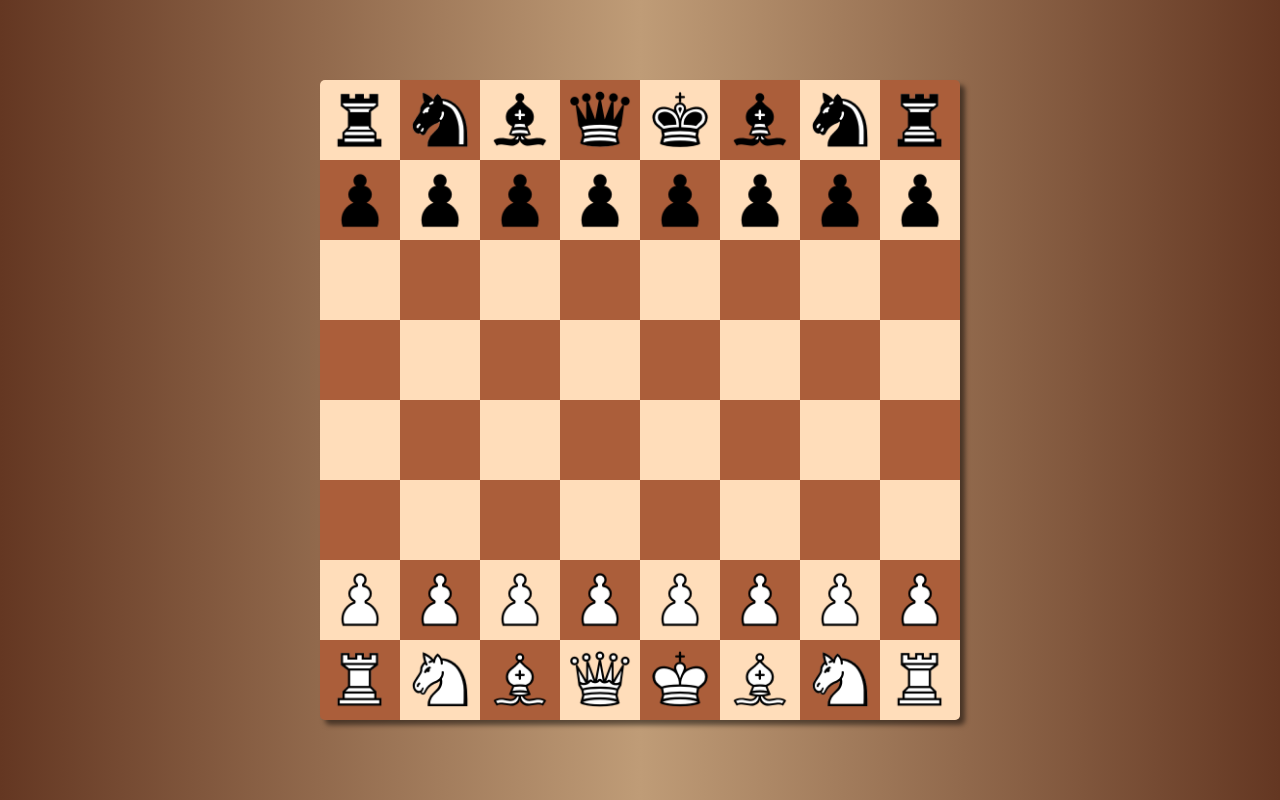
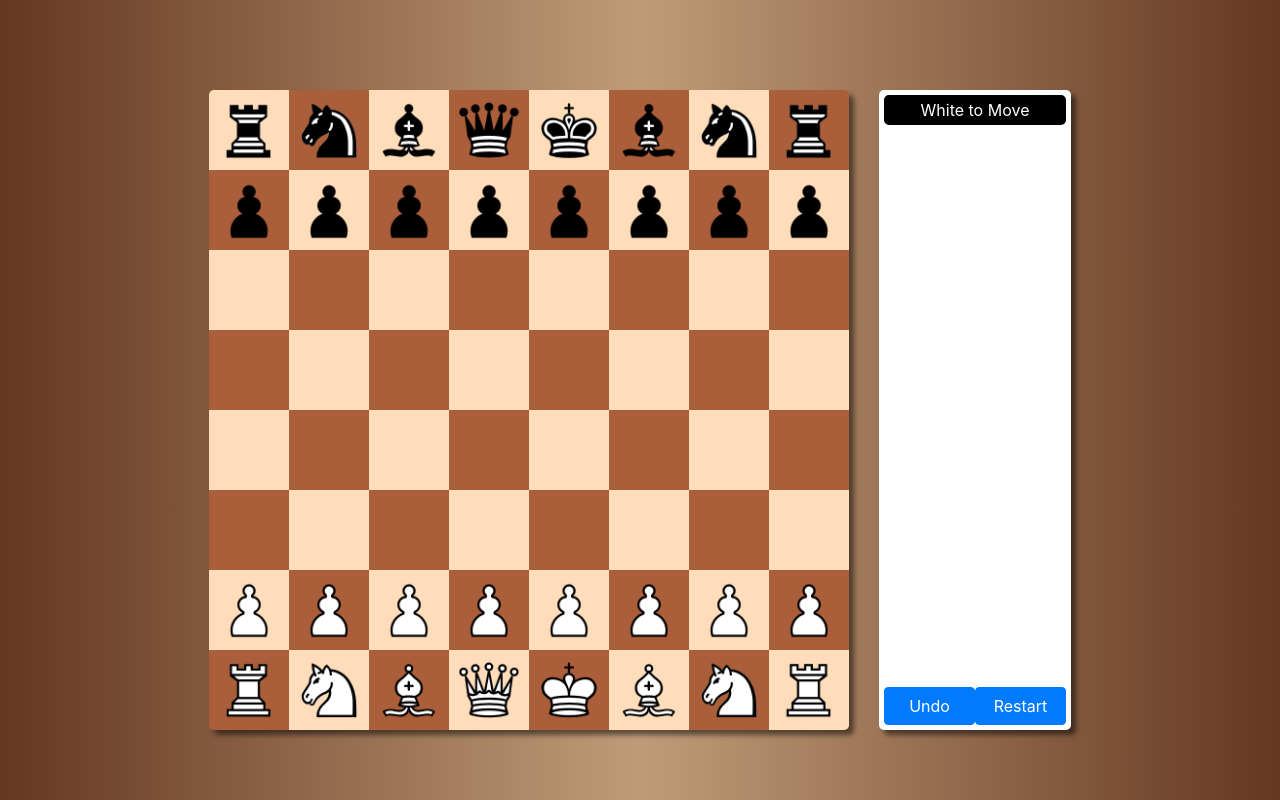
Before and after one commit to MatiMoreyra/react-chess, a React (Create React App) app in the folder app/: page / in a window 1280 px wide. Built offline with nearby package versions, Linux system fonts and the light colour scheme.

Commit message:
Add some dummy components

```diff
--- a/app/src/components/ChessGame.tsx
+++ b/app/src/components/ChessGame.tsx
@@ -4,6 +4,8 @@ import { ChessGameEngine } from "../game-engine/ChessGameEngine";
 import { ISquare } from "../game-engine/ISquare";
 import { Centered } from "./utils/Centered";
 import { IMove } from "../game-engine/IMove";
+import { Row, Col, Container } from "react-bootstrap";
+import { StatusPanel } from "./StatusPanel";
 
 interface ChessGameProps {
   engine: ChessGameEngine;
@@ -16,7 +18,8 @@ interface ChessGameState {
 const gameStyle: React.CSSProperties = {
   backgroundImage: "linear-gradient(-90deg, #643722, #bf9c77, #643722)",
   width: "100vw",
-  height: "100vh"
+  height: "100vh",
+  overflow: "hidden"
 };
 
 export class ChessGame extends React.Component<ChessGameProps, ChessGameState> {
@@ -32,11 +35,23 @@ export class ChessGame extends React.Component<ChessGameProps, ChessGameState> {
     return (
       <div style={gameStyle}>
         <Centered>
-          <BoardView
-            board={board}
-            onSquareClick={this.handleSquareClick}
-            highlightedSquares={this.highlightedSquares()}
-          ></BoardView>
+          <Row
+            style={{ margin: "10px", height: "80%" }}
+            bsPrefix={"d-flex justify-content-center"}
+          >
+            <Container bsPrefix={"d-flex justify-content-center"}>
+              <Col>
+                  <BoardView
+                    board={board}
+                    onSquareClick={this.handleSquareClick}
+                    highlightedSquares={this.highlightedSquares()}
+                  ></BoardView>
+              </Col>
+              <Col>
+                <StatusPanel text={"Status panel"}></StatusPanel>
+              </Col>
+            </Container>
+          </Row>
         </Centered>
       </div>
     );
--- /dev/null
+++ b/app/src/components/Controls.tsx
@@ -0,0 +1,23 @@
+import React from "react";
+import { Button } from "react-bootstrap";
+
+interface StatusPanelProps {
+  text: string;
+}
+
+const panelStyle: React.CSSProperties = {
+  width: "100%"
+};
+
+const buttonStyle: React.CSSProperties = {
+  width: "50%"
+};
+
+export const Controls: React.FunctionComponent<StatusPanelProps> = () => {
+  return (
+    <div style={panelStyle}>
+        <Button style={buttonStyle}>Undo</Button>
+        <Button style={buttonStyle}>Restart</Button>
+    </div>
+  );
+};
--- /dev/null
+++ b/app/src/components/StatusPanel.tsx
@@ -0,0 +1,34 @@
+import React from "react";
+import { TurnIndicator } from "./TurnIndicator";
+import { Controls } from "./Controls";
+
+interface StatusPanelProps {
+  text: string;
+}
+
+const panelStyle: React.CSSProperties = {
+  minWidth: "15vw",
+  height: "100%",
+  width: "100%",
+  padding: "5px 5px",
+  border: "none",
+  borderRadius: "5px",
+  overflow: "hidden",
+  boxShadow: "5px 5px 5px rgba(0, 0, 0, 0.5)",
+  background: "white",
+  display: "flex",
+  flexDirection: "column"
+};
+
+export const StatusPanel: React.FunctionComponent<StatusPanelProps> = () => {
+  return (
+    <div style={panelStyle}>
+      <div>
+        <TurnIndicator text={"White to Move"}></TurnIndicator>
+      </div>
+      <div style={{ marginTop: "auto" }}>
+        <Controls text="asd"></Controls>
+      </div>
+    </div>
+  );
+};
--- /dev/null
+++ b/app/src/components/TurnIndicator.tsx
@@ -0,0 +1,28 @@
+import React from "react";
+import { Row, Container } from "react-bootstrap";
+
+interface StatusPanelProps {
+  text: string;
+}
+
+const panelStyle: React.CSSProperties = {
+  width: "100%",
+  borderStyle: "solid",
+  borderColor: "black",
+  paddingTop: "auto",
+  paddingBottom: "auto",
+  borderRadius: "5px",
+  overflow: "hidden",
+  background: "black",
+  color: "white"
+};
+
+export const TurnIndicator: React.FunctionComponent<StatusPanelProps> = (props) => {
+  return (
+    <Container style={panelStyle} bsPrefix={"d-flex justify-content-center"}>
+      <Row>
+        <div>{props.text}</div>
+      </Row>
+    </Container>
+  );
+};
--- a/app/src/components/utils/Centered.tsx
+++ b/app/src/components/utils/Centered.tsx
@@ -1,8 +1,8 @@
 import React from "react";
 
 const centeredStyle: React.CSSProperties = {
-  margin: "0",
-  position: "absolute",
+  margin: "auto",
+  position: "relative",
   top: "50%",
   left: "50%",
   msTransform: "translate(-50%, -50%)",
--- a/app/src/index.tsx
+++ b/app/src/index.tsx
@@ -4,6 +4,7 @@ import './index.css';
 import * as serviceWorker from './serviceWorker';
 import { ChessGame } from './components/ChessGame';
 import { LocalEngine } from './game-engine/local-engine/LocalEngine';
+import 'bootstrap/dist/css/bootstrap.min.css';
 
 let engine = new LocalEngine();
 
```
